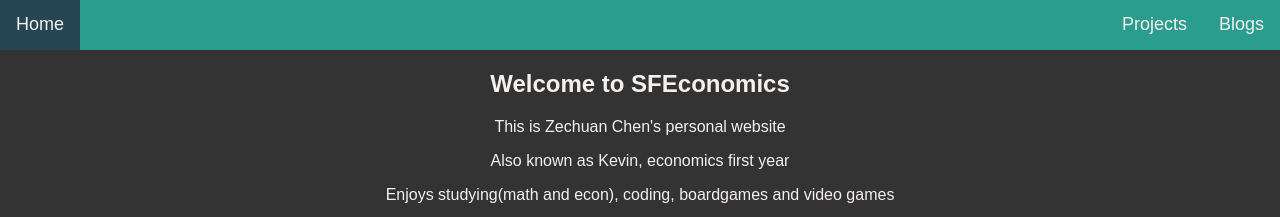
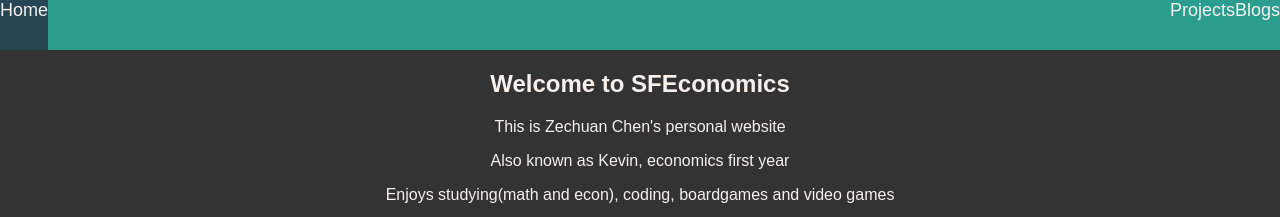
Before and after one commit to KevincSF/kevincSF.github.io, a plain HTML site: page index.html in a window 1280 px wide. Shown: the top 217 px of the page. Drawn offline with Linux system fonts and the light colour scheme.

Commit message:
edit in index

```diff
--- a/css/main.css
+++ b/css/main.css
@@ -98,7 +98,6 @@ body {
   .navbar a {
     float: left;
     color: #f6f0ed;
-    padding: 14px 16px;
     text-decoration: none;
     font-size: 18px;
     height: 50px;
--- a/index.html
+++ b/index.html
@@ -12,7 +12,7 @@
 <body>
   <header>
     <nav class="navbar">
-      <a href="#" style="float: left;">Home</a>
+      <a href="#">Home</a>
       <a href="blogs.html" style="float:right;">Blogs</a>
       <a href="projects.html" style="float:right;">Projects</a>
     </nav>
```
